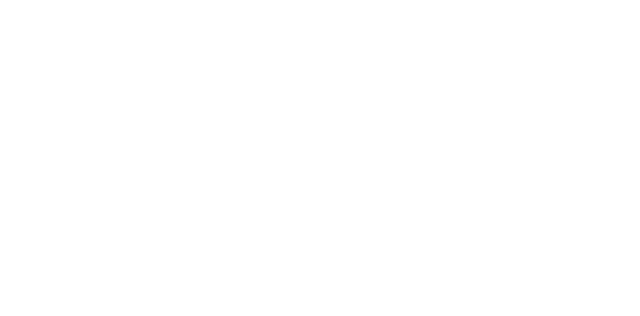
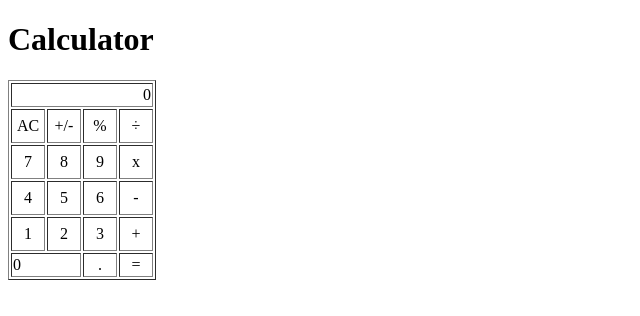
Before and after one commit to Oanekrif/Calculator, a plain HTML site: page index.html in a window 1280 px wide. Shown: the whole page, without its empty margins (0-640 px from the left). Drawn offline with Linux system fonts and the light colour scheme.

Commit message:
Build the Interface of calculator app

```diff
--- a/index.html
+++ b/index.html
@@ -3,9 +3,44 @@
 <head>
     <meta charset="UTF-8">
     <meta name="viewport" content="width=device-width, initial-scale=1.0">
-    <title>Document</title>
+    <title>Calculator</title>
 </head>
 <body>
+    <h1>Calculator</h1>
+    <table border="1">
+        <tr>
+            <td colspan="4" align="right" height="20">0</td>
+        </tr>
+        <tr>
+            <td width="30" height="30" align="center">AC</td>
+            <td width="30" align="center">+/-</td>
+            <td width="30" align="center">%</td>
+            <td width="30" align="center">÷</td>
+        </tr>
+        <tr>
+            <td height="30" align="center">7</td>
+            <td align="center">8</td>
+            <td align="center">9</td>
+            <td align="center">x</td>
+        </tr>
+        <tr>
+            <td height="30" align="center">4</td>
+            <td align="center">5</td>
+            <td align="center">6</td>
+            <td align="center">-</td>
+        </tr>
+        <tr>
+            <td height="30" align="center">1</td>
+            <td align="center">2</td>
+            <td align="center">3</td>
+            <td align="center">+</td>
+        </tr>
+        <tr>
+            <td colspan="2" height="20" align="left">0</td>
+            <td align="center">.</td>
+            <td align="center">=</td>
+        </tr>
 
+    </table>
 </body>
 </html>
```
